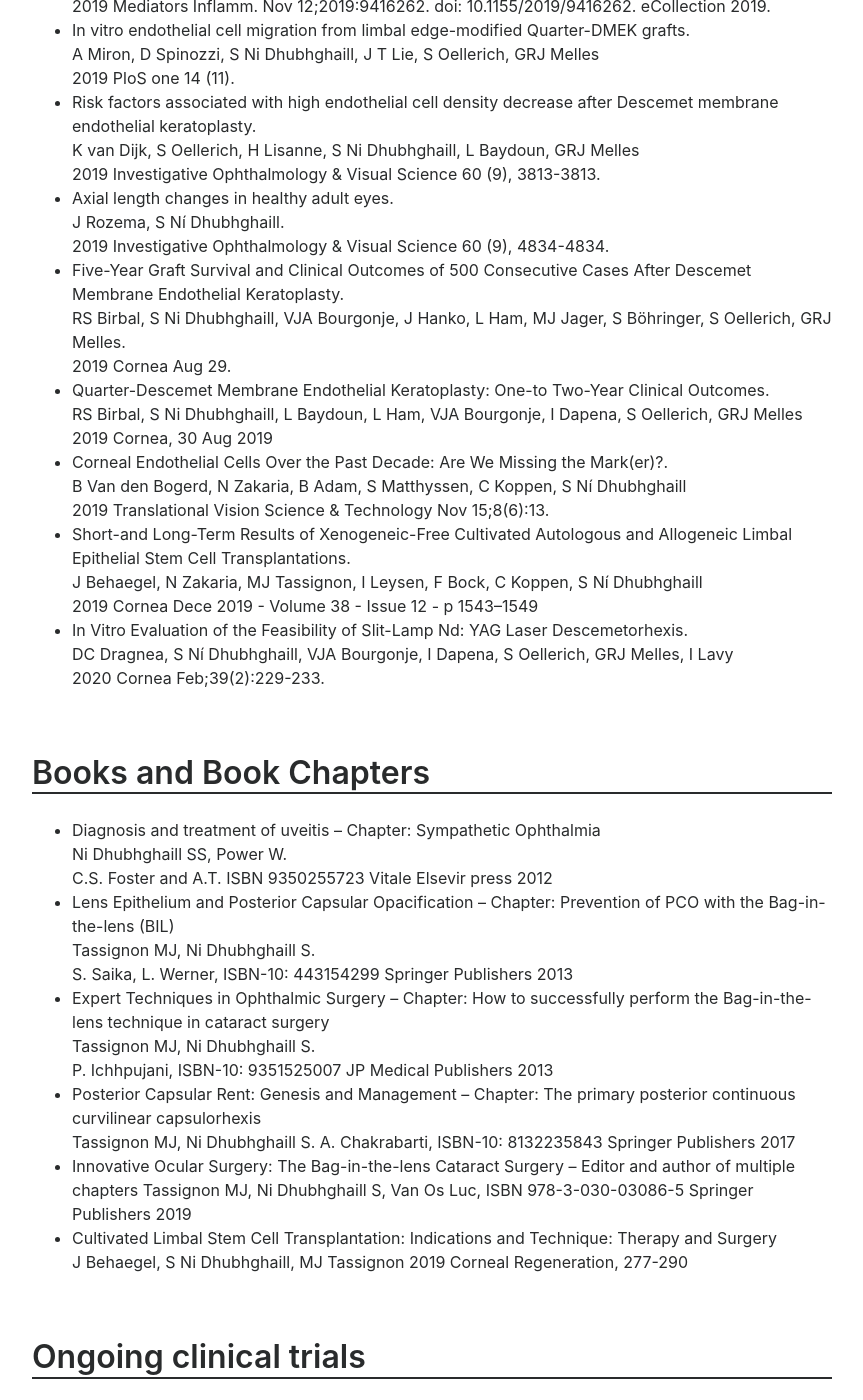
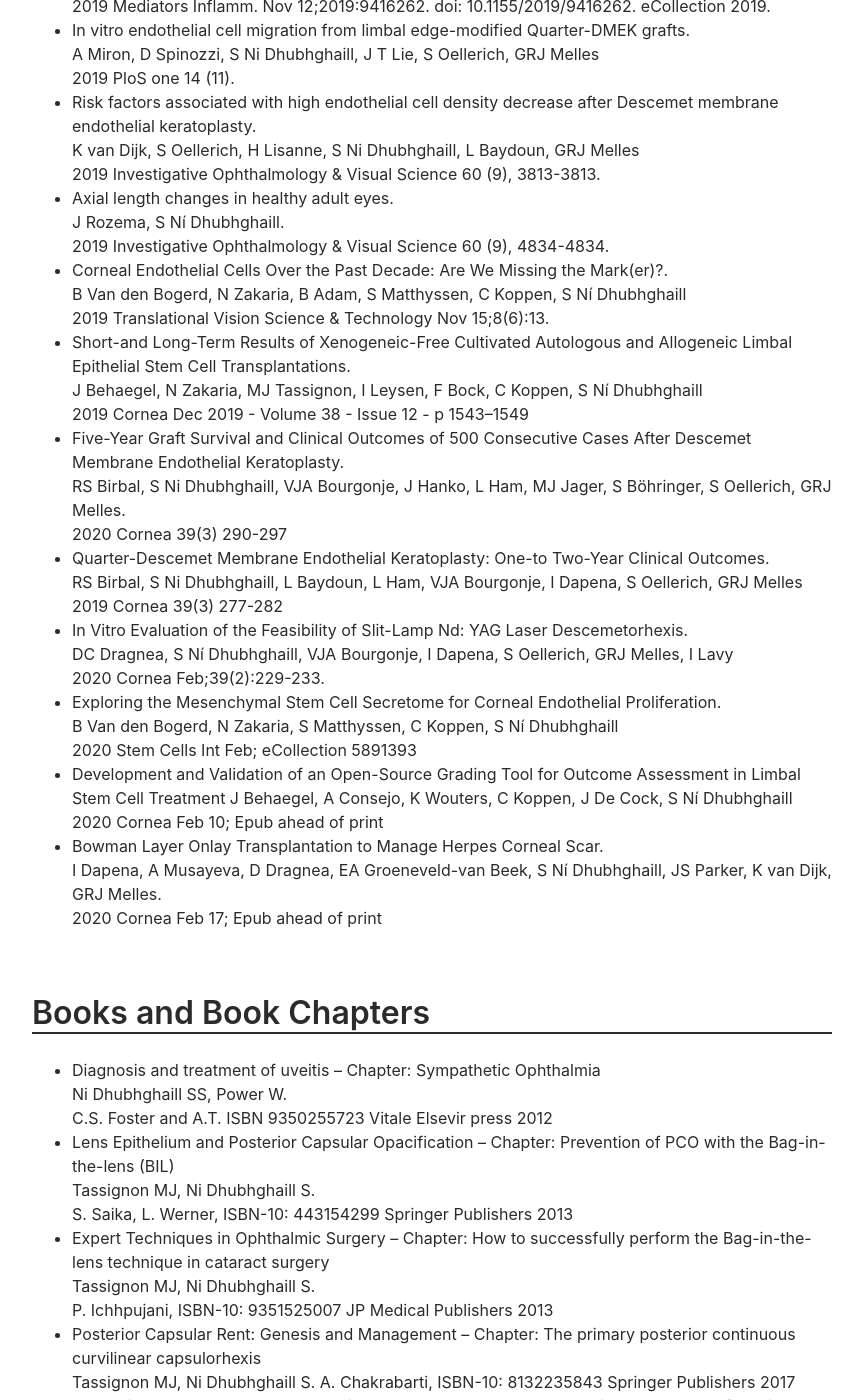
Before and after one commit to sorchanidhubhghaill/cv, a Jekyll site: the page built from index.md, in a window 1280 px wide and 1400 px high, scrolled down 14992 px. Shown: the whole window, without its empty margins (208-1071 px from the left). Built offline with Jekyll 4.4.1, drawn with Linux system fonts in a browser that asks for light colours.

Commit message:
Update index.md

```diff
--- a/index.md
+++ b/index.md
@@ -561,21 +561,30 @@ Completed rotations in general surgery, maxillofacial surgery, gastroenterology
  - Axial length changes in healthy adult eyes.
      J Rozema, S Ní Dhubhghaill.
      2019 Investigative Ophthalmology & Visual Science 60 (9), 4834-4834.
- - Five-Year Graft Survival and Clinical Outcomes of 500 Consecutive Cases After Descemet Membrane Endothelial Keratoplasty.
-     RS Birbal, S Ni Dhubhghaill, VJA Bourgonje, J Hanko, L Ham, MJ Jager, S Böhringer, S Oellerich, GRJ Melles.
-     2019 Cornea Aug 29.
- - Quarter-Descemet Membrane Endothelial Keratoplasty: One-to Two-Year Clinical Outcomes.
-     RS Birbal, S Ni Dhubhghaill, L Baydoun, L Ham, VJA Bourgonje, I Dapena, S Oellerich, GRJ Melles
-     2019 Cornea, 30 Aug 2019
  - Corneal Endothelial Cells Over the Past Decade: Are We Missing the Mark(er)?.
      B Van den Bogerd, N Zakaria, B Adam, S Matthyssen, C Koppen, S Ní Dhubhghaill
      2019 Translational Vision Science & Technology Nov 15;8(6):13.
   - Short-and Long-Term Results of Xenogeneic-Free Cultivated Autologous and Allogeneic Limbal Epithelial Stem Cell Transplantations.
      J Behaegel, N Zakaria, MJ Tassignon, I Leysen, F Bock, C Koppen, S Ní Dhubhghaill
-     2019 Cornea Dece 2019 - Volume 38 - Issue 12 - p 1543–1549
+     2019 Cornea Dec 2019 - Volume 38 - Issue 12 - p 1543–1549
+ - Five-Year Graft Survival and Clinical Outcomes of 500 Consecutive Cases After Descemet Membrane Endothelial Keratoplasty.
+     RS Birbal, S Ni Dhubhghaill, VJA Bourgonje, J Hanko, L Ham, MJ Jager, S Böhringer, S Oellerich, GRJ Melles.
+     2020 Cornea 39(3) 290-297
+ - Quarter-Descemet Membrane Endothelial Keratoplasty: One-to Two-Year Clinical Outcomes.
+     RS Birbal, S Ni Dhubhghaill, L Baydoun, L Ham, VJA Bourgonje, I Dapena, S Oellerich, GRJ Melles
+     2019 Cornea 39(3) 277-282
  - In Vitro Evaluation of the Feasibility of Slit-Lamp Nd: YAG Laser Descemetorhexis.
      DC Dragnea, S Ní Dhubhghaill, VJA Bourgonje, I Dapena, S Oellerich, GRJ Melles, I Lavy
      2020 Cornea Feb;39(2):229-233.
+ - Exploring the Mesenchymal Stem Cell Secretome for Corneal Endothelial Proliferation.
+     B Van den Bogerd, N Zakaria, S Matthyssen, C Koppen, S Ní Dhubhghaill
+     2020 Stem Cells Int Feb; eCollection 5891393
+ - Development and Validation of an Open-Source Grading Tool for Outcome Assessment in Limbal Stem Cell Treatment
+     J Behaegel, A Consejo, K Wouters, C Koppen, J De Cock, S Ní Dhubhghaill
+     2020 Cornea Feb 10; Epub ahead of print
+ - Bowman Layer Onlay Transplantation to Manage Herpes Corneal Scar.
+     I Dapena, A Musayeva, D Dragnea, EA Groeneveld-van Beek, S Ní Dhubhghaill, JS Parker, K van Dijk, GRJ Melles.
+     2020 Cornea Feb 17; Epub ahead of print
 
 ## Books and Book Chapters
 
```
